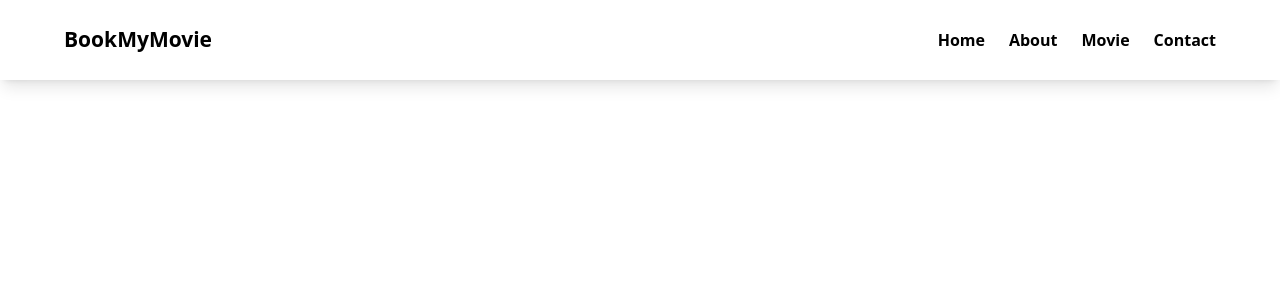
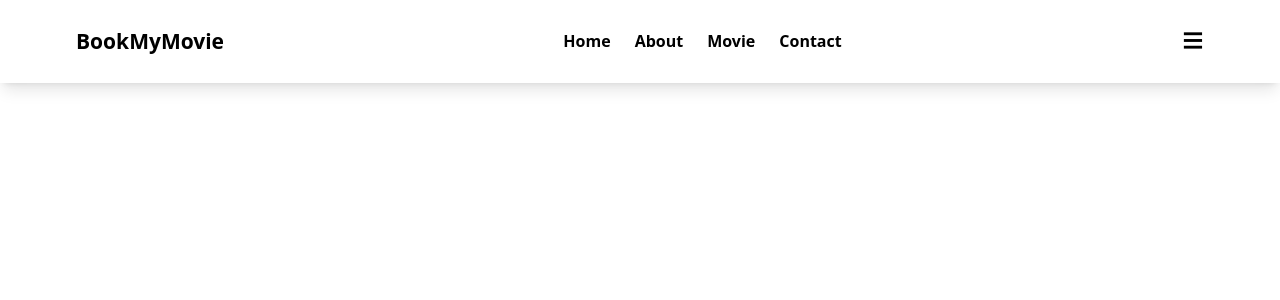
Before and after one commit to javidShabin/bookmyshowcloneFrontent, a React (Vite) app: page / in a window 1280 px wide. Shown: the top 300 px of the page. Built offline with nearby package versions, Linux system fonts and the light colour scheme.

Commit message:
Install remix icons and config. Make responseness for the header

```diff
--- a/package.json
+++ b/package.json
@@ -12,7 +12,8 @@
   "dependencies": {
     "react": "^18.3.1",
     "react-dom": "^18.3.1",
-    "react-router-dom": "^6.26.0"
+    "react-router-dom": "^6.26.0",
+    "remixicon": "^4.3.0"
   },
   "devDependencies": {
     "@eslint/js": "^9.8.0",
--- a/src/main.jsx
+++ b/src/main.jsx
@@ -1,5 +1,6 @@
 import { StrictMode } from 'react'
 import { createRoot } from 'react-dom/client'
+import 'remixicon/fonts/remixicon.css'
 import './index.css'
 import Root from './routes/Root';
 import ErrorPage from './Error-page';
--- a/src/routes/Root.jsx
+++ b/src/routes/Root.jsx
@@ -5,9 +5,9 @@ export default function Root() {
   return (
     <>
       <header className='shadow-lg flex justify-center py-6 w-full z-[999] bg-white sticky top-0 left-0'>
-        <div className="container w-[90%] flex justify-between items-center">
-            <h1 className="text-[21px] font-bold">BookMyMovie</h1>
-            <nav>
+        <div className="container md:w-[90%] flex justify-between items-center">
+            <h1 className="ml-3 sm:text-[21px] font-bold">BookMyMovie</h1>
+            <nav className='hidden sm:flex'>
                 <ul className="flex gap-6 font-semibold">
                     <li><a href="#"></a>Home</li>
                     <li><a href="#"></a>About</li>
@@ -15,6 +15,9 @@ export default function Root() {
                     <li><a href="#"></a>Contact</li>
                 </ul>
             </nav>
+            <div>
+                <i class="ri-menu-line font-bold text-[23px] mr-3"></i>
+            </div>
         </div>
       </header>
       <Outlet/>
```
Also changed, not shown: 1 other file (tests, documents, lock files or other folders).
